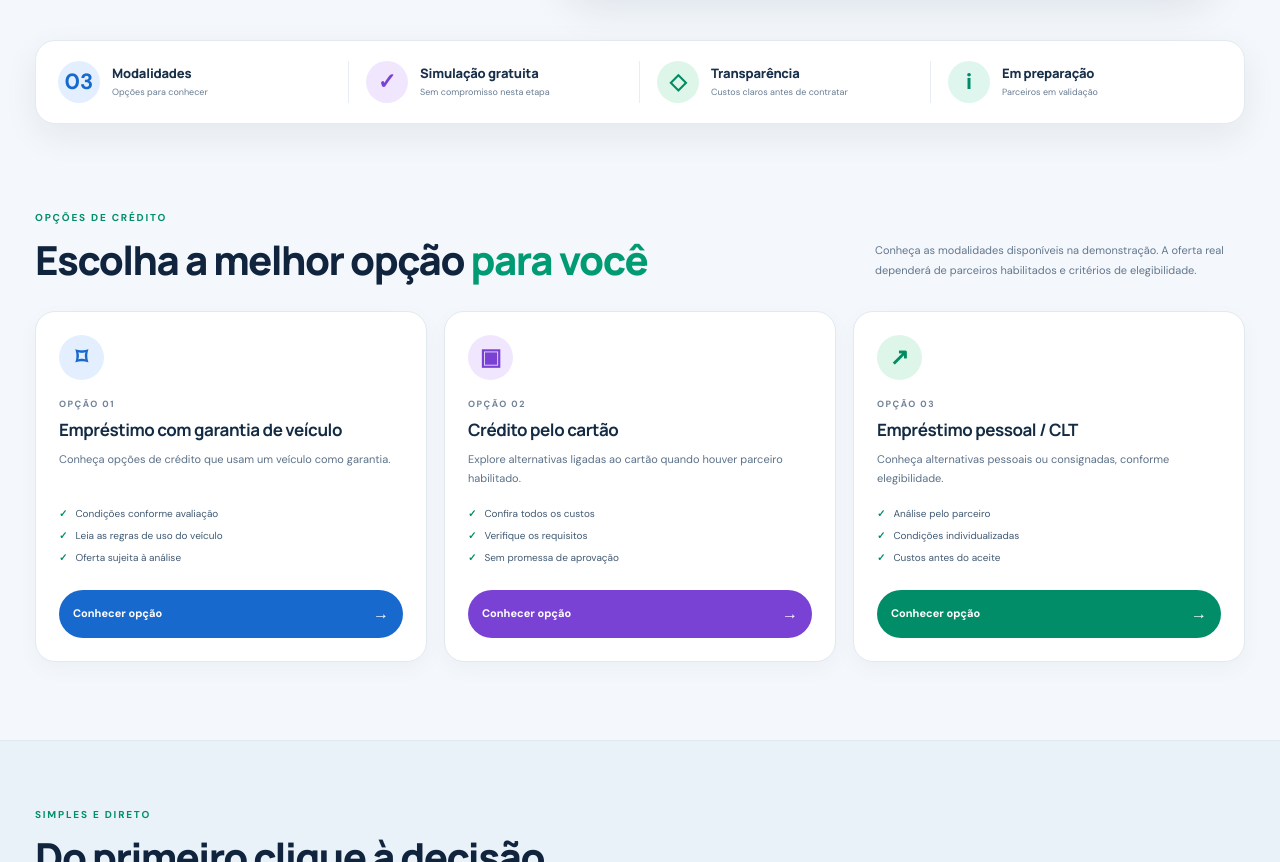
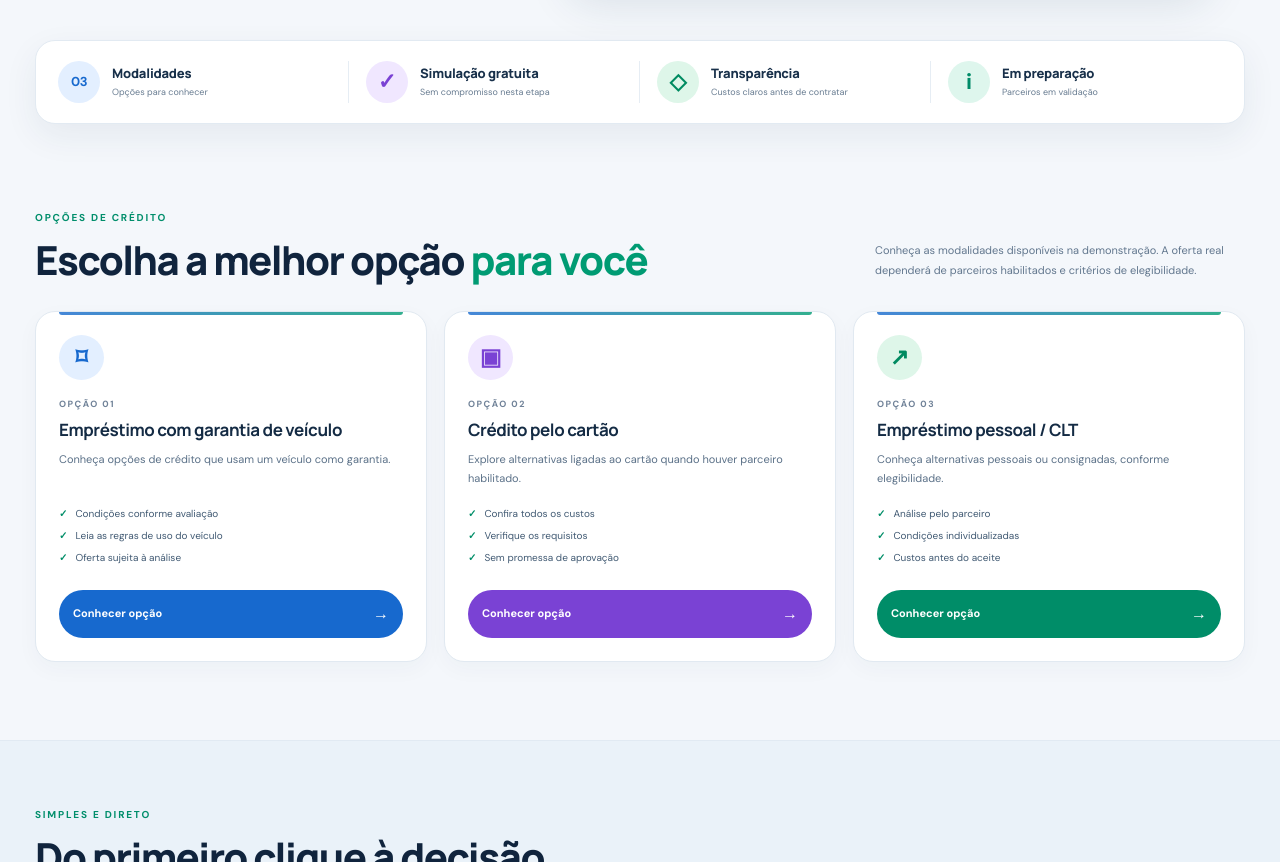
Before and after one commit to TFERRE21/globalpay-platform, a website: page public/index.html in a window 1280 px wide. Shown: the part 547-1409 px from the top of the page. Drawn offline with Linux system fonts and the light colour scheme.

Commit message:
Polish GlobalPay trust strip and credit option cards

```diff
--- a/public/styles.css
+++ b/public/styles.css
@@ -51,7 +51,7 @@ h1,h2,h3{font-family:Manrope,sans-serif}
 .trust-strip article{display:flex;align-items:center;gap:12px;min-width:0;padding:0 17px;border-right:1px solid #e6edf4}
 .trust-strip article:first-child{padding-left:0}.trust-strip article:last-child{padding-right:0;border-right:0}
 .trust-icon,.product-icon{display:grid;place-items:center;flex:0 0 auto;border-radius:50%;font-weight:700}
-.trust-icon{width:42px;height:42px;font-size:22px}
+.trust-icon{width:42px;height:42px;font-size:22px}.trust-icon.blue{font-size:13px;font-weight:900;letter-spacing:-.5px}
 .trust-icon.blue,.product-icon.blue{background:#e3efff;color:#1769ce}
 .trust-icon.purple,.product-icon.purple{background:#f0e7ff;color:#7a42d4}
 .trust-icon.green,.product-icon.green{background:#def6e9;color:#008b61}
@@ -66,7 +66,7 @@ h1,h2,h3{font-family:Manrope,sans-serif}
 .section-heading h2 span{color:#009b73}
 .section-heading>p{max-width:370px;margin:0 0 3px;color:#62778e;font-size:11px;line-height:1.8}
 .product-grid{display:grid;grid-template-columns:repeat(3,minmax(0,1fr));gap:17px}
-.product-card{display:flex;flex-direction:column;align-items:stretch;min-width:0;min-height:326px;padding:23px;text-align:left;border:1px solid #e1e9f1;border-radius:20px;background:#fff;color:#10243d;box-shadow:0 7px 22px rgba(23,54,86,.035);cursor:pointer;transition:transform .2s,border-color .2s,box-shadow .2s}
+.product-card{position:relative;display:flex;flex-direction:column;align-items:stretch;min-width:0;min-height:326px;padding:23px;text-align:left;border:1px solid #e1e9f1;border-radius:20px;background:#fff;color:#10243d;box-shadow:0 7px 22px rgba(23,54,86,.035);cursor:pointer;transition:transform .2s,border-color .2s,box-shadow .2s}.product-card:before{content:"";position:absolute;top:0;left:23px;right:23px;height:3px;border-radius:0 0 4px 4px;background:linear-gradient(90deg,#1769ce,#009b73);opacity:.8}
 .product-card:hover,.product-card[aria-pressed=true]{transform:translateY(-3px);border-color:#89cbb5;box-shadow:0 14px 30px rgba(23,54,86,.09)}
 .product-icon{width:45px;height:45px;margin-bottom:17px;font-size:23px}
 .product-tag{color:#708298;font-size:9px;font-weight:800;letter-spacing:1.5px}
```
